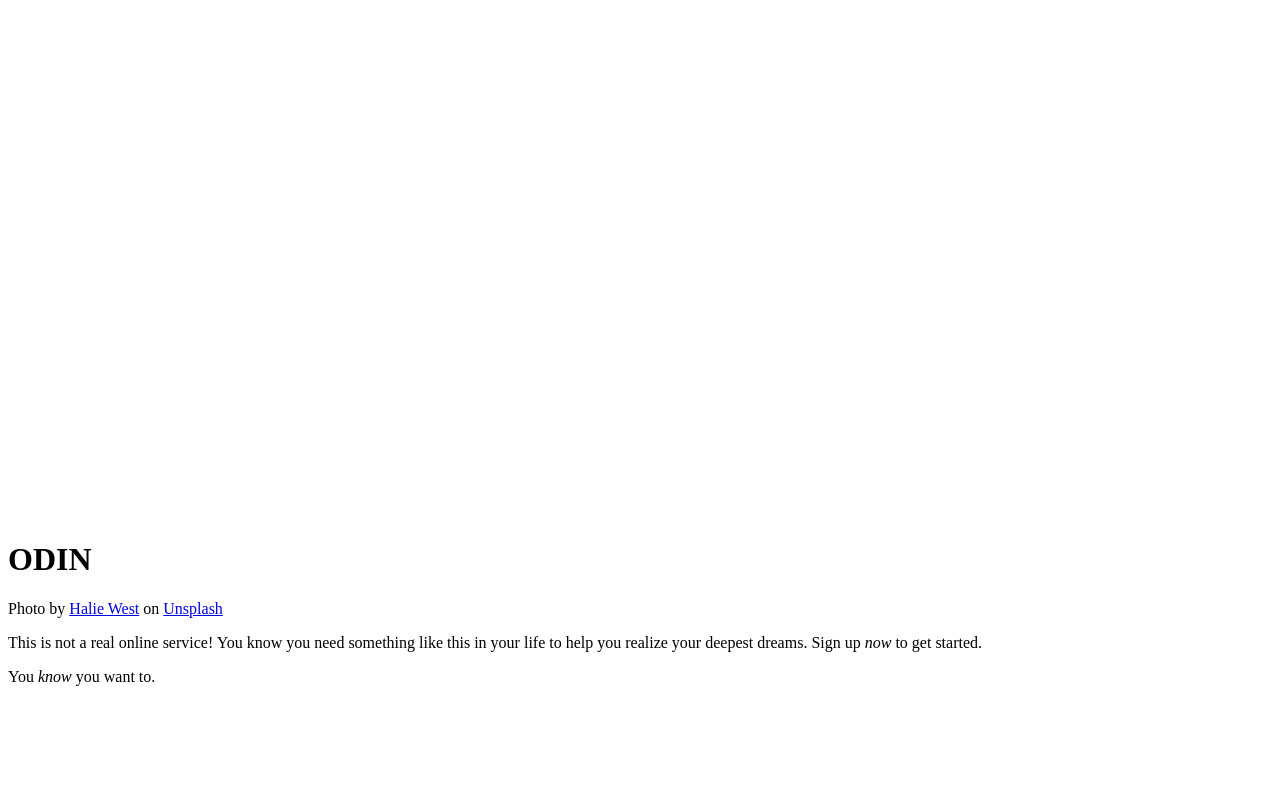
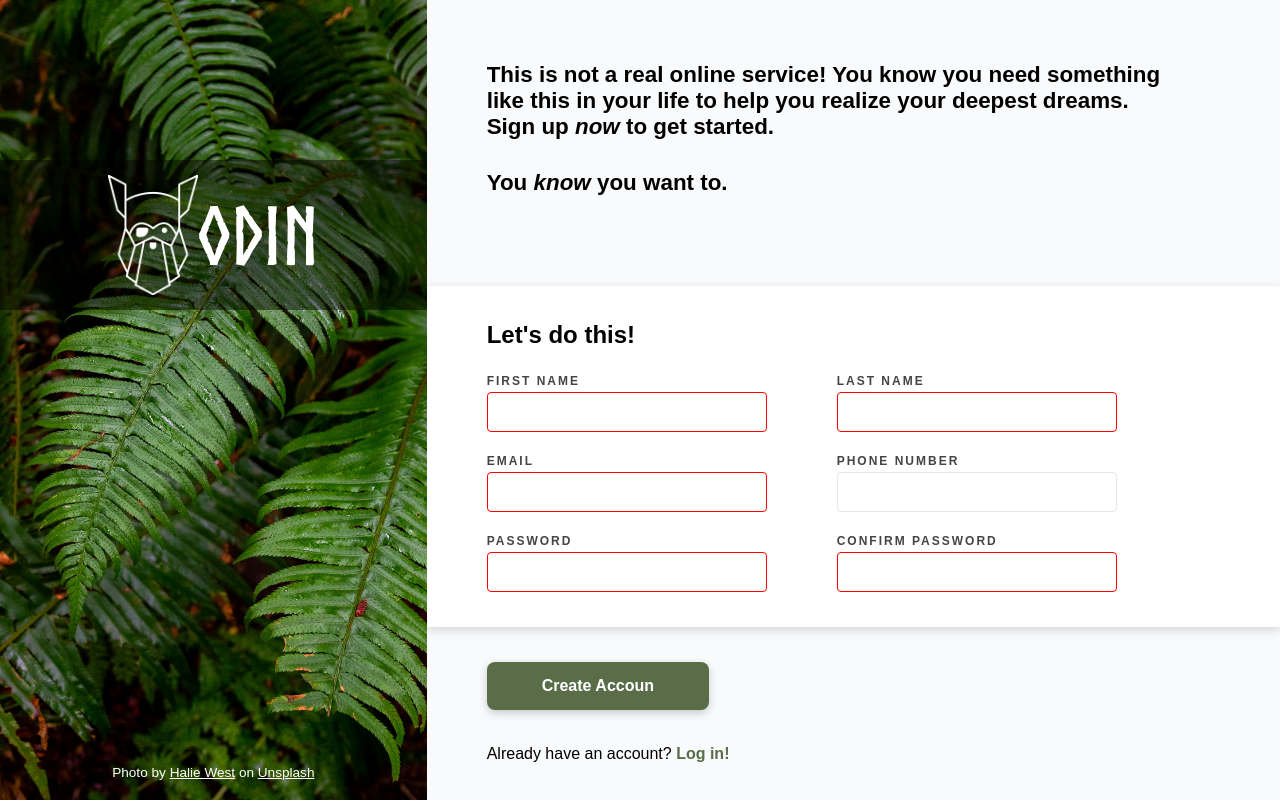
Before and after one commit to lir-07/sign-up-form, a plain HTML site: page index.html in a window 1280 px wide. Drawn offline with Linux system fonts and the light colour scheme.

Commit message:
All but the javascript done

```diff
--- a/index.html
+++ b/index.html
@@ -28,6 +28,53 @@
             <p> This is not a real online service! You know you need something like this in your life to help you realize your deepest dreams. Sign up <em>now</em> to get started. </p>
             <p> You <em>know</em> you want to.</p>
         </div>
+
+        <form action="#" method="post">
+            <div class="form-box">
+                <h2>Let's do this!</h2>
+                <div class="form-grid">
+                    <div class="input-group">
+                        <label for="first-name">FIRST NAME</label>
+                        <input type="text" id="first-name" name="first-name" required>
+                    </div>
+
+                    <div class="input-group">
+                        <label for="last-name">LAST NAME</label>
+                        <input type="text" id="last-name" name="last-name" required>
+                    </div>
+
+                    <div class="input-group">
+                        <label for="email">EMAIL</label>
+                        <input type="email" id="email" name="email" required>
+                    </div>
+
+                    <div class="input-group">
+                        <label for="phone">PHONE NUMBER</label>
+                        <input type="tel" id="phone" name="phone">
+                    </div>
+
+                    <div class="input-group">
+                        <label for="password">PASSWORD</label>
+                        <input type="password" id="password" name="password" required>
+                    </div>
+
+                    <div class="input-group">
+                        <label for="confirm-password">
+                            CONFIRM PASSWORD
+                        </label>
+                        <input type="password" id="confirm-password" name="confirm-password" required>
+                    </div>
+                </div>
+            </div>
+
+            <button type="submit"> Create Accoun </button>
+        </form>
+
+        <p class="login">
+            Already have an account?
+            <a href="#">Log in!</a>
+        </p>
+
     </div>
 </div>
 
--- a/javascript.js
+++ b/javascript.js
@@ -0,0 +1,22 @@
+const form = document.querySelector("form");
+const password = document.querySelector("#password");
+const confirmPassword = document.querySelector("#confirm-password");
+
+function validatePasswords() {
+    if (password.value !== confirmPassword.value) {
+        confirmPassword.setCustomValidity("Passwords do not match.");
+    } else {
+        confirmPassword.setCustomValidity("");
+    }
+}
+
+password.addEventListener("input", validatePasswords);
+confirmPassword.addEventListener("input", validatePasswords);
+
+form.addEventListener("submit", (event) => {
+    validatePasswords();
+
+    if (!form.checkValidity()) {
+        event.preventDefault();
+    }
+});
--- a/style.css
+++ b/style.css
@@ -0,0 +1,209 @@
+@font-face {
+    font-family: "Norse";
+    src: url("norse/Norsebold.otf");
+}
+
+
+* {
+    margin: 0;
+    padding: 0;
+    box-sizing: border-box;
+}
+
+body {
+    font-family: Arial, Helvetica, sans-serif;
+    background: #f8f8f8;
+}
+
+
+.container {
+    display: flex;
+    min-height: 100vh;
+}
+
+
+.left-side {
+    flex: 1;
+    background-image: url("images/plant.jpg");
+    background-size: cover;
+    background-position: center;
+    position: relative;
+}
+
+
+.logo-banner {
+    background: rgba(0,0,0,.45);
+    position: absolute;
+    top: 20%;
+    width: 100%;
+    display: flex;
+    justify-content: center;
+    align-items: center;
+    padding: 15px;
+}
+
+.logo-banner img {
+    width: 90px;
+}
+
+.logo-banner h1 {
+    color: white;
+    font-family: "Norse", serif;
+    font-size: 5rem;
+    font-weight: normal;
+}
+
+.photo-credit {
+    position: absolute;
+    bottom: 20px;
+    width: 100%;
+    text-align: center;
+    color: white;
+    font-size: .85rem;
+}
+
+.photo-credit a {
+    color: white;
+}
+
+
+.right-side {
+    flex: 2;
+    display: flex;
+    flex-direction: column;
+    justify-content: center;
+    background: #f9fafb;
+}
+
+
+.intro {
+    padding: 60px;
+    font-size: 1.4rem;
+    font-weight: bold;
+    max-width: 800px;
+}
+
+.intro p {
+    margin-bottom: 30px;
+}
+
+
+.form-box {
+    background: white;
+    padding: 35px 60px;
+    box-shadow: 0 3px 10px rgba(0,0,0,.15);
+}
+
+.form-box h2 {
+    margin-bottom: 25px;
+}
+
+
+.form-grid {
+    display: grid;
+    grid-template-columns: repeat(2, 280px);
+    gap: 22px 70px;
+}
+
+.input-group {
+    display: flex;
+    flex-direction: column;
+}
+
+.input-group label {
+    font-size: .75rem;
+    letter-spacing: 2px;
+    margin-bottom: 4px;
+    font-weight: bold;
+    color: #444;
+}
+
+
+input {
+    width: 100%;
+    padding: 10px;
+    border: 1px solid #E5E7EB;
+    border-radius: 4px;
+    font-size: 1rem;
+    outline: none;
+}
+
+input:focus {
+    border: 1px solid blue;
+    box-shadow: 0 0 5px rgba(0,0,255,.35);
+}
+
+
+input:invalid {
+    border: 1px solid red;
+}
+
+
+button {
+    margin-top: 35px;
+    margin-left: 60px;
+    padding: 15px 55px;
+    background: #596D48;
+    color: white;
+    border: none;
+    border-radius: 8px;
+    font-size: 1rem;
+    font-weight: bold;
+    cursor: pointer;
+    box-shadow: 0 3px 8px rgba(0,0,0,.2);
+}
+
+button:hover {
+    background: #48583b;
+}
+
+
+.login {
+    margin: 35px 60px;
+    font-size: 1rem;
+}
+
+.login a {
+    color: #596D48;
+    font-weight: bold;
+    text-decoration: none;
+}
+
+.login a:hover {
+    text-decoration: underline;
+}
+
+
+@media (max-width: 900px) {
+    .container {
+        flex-direction: column;
+    }
+
+    .left-side {
+        height: 300px;
+    }
+
+    .logo-banner {
+        top: 30%;
+    }
+
+    .intro {
+        padding: 35px;
+    }
+
+    .form-box {
+        padding: 35px;
+    }
+
+    .form-grid {
+        grid-template-columns: 1fr;
+    }
+
+    button {
+        margin-left: 35px;
+    }
+
+    .login {
+        margin-left: 35px;
+    }
+}
```
